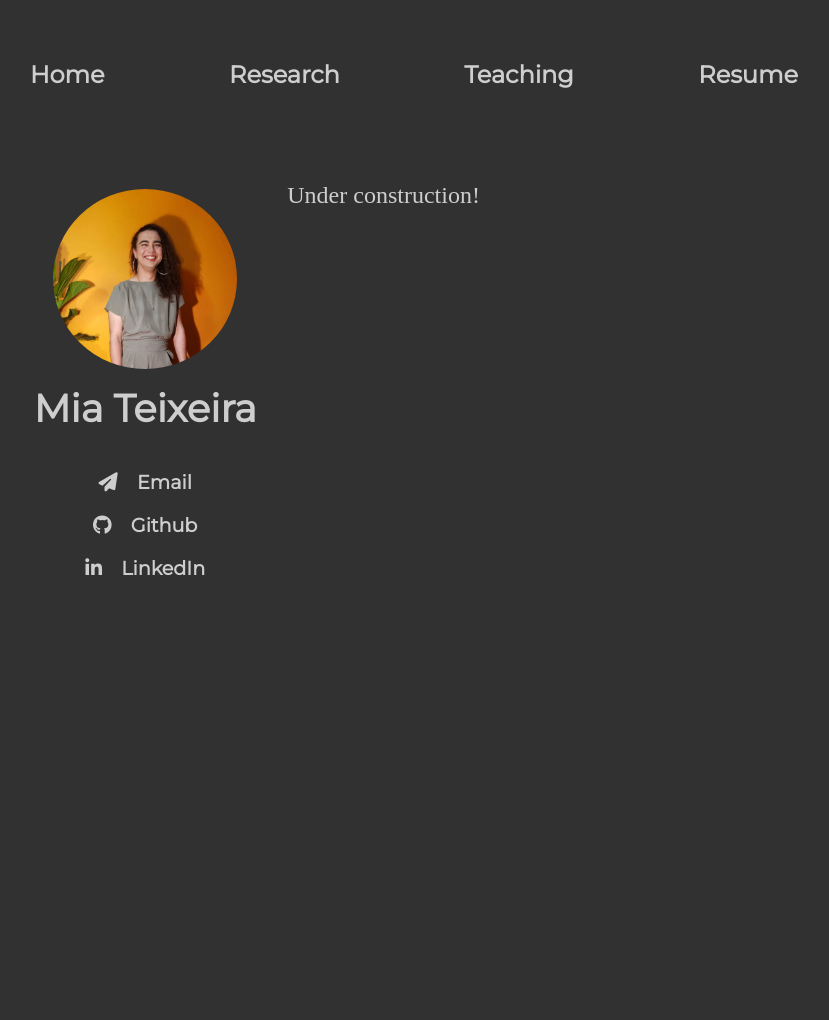
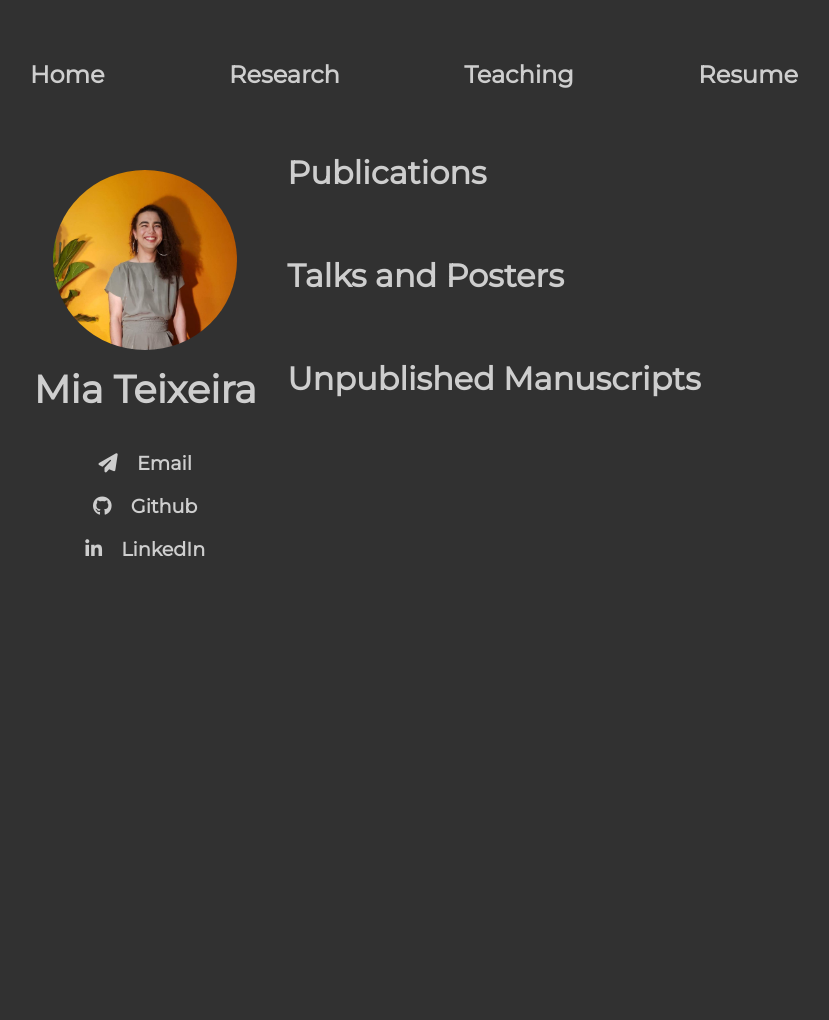
Before and after one commit to miateixeira/miateixeira.github.io, a Jekyll site: the page built from research/index.html, in a window 1280 px wide. Shown: the whole page, without its empty margins (226-1055 px from the left). Built offline with Jekyll 4.4.1, drawn with Linux system fonts in a browser that asks for light colours; nearby versions of some CDN libraries.

Commit message:
created research headings

```diff
--- a/css/main.css
+++ b/css/main.css
@@ -54,7 +54,7 @@ a i {
   margin-right: 1em;
 }
 
-h1, h2 {
+h1, h2, h3 {
   font-family: 'Montserrat', 'Helvetica', 'Arial', 'Sans-Serif';
 }
 
@@ -66,6 +66,13 @@ h2 {
   font-size: 2em;
   margin-top: 0;
   margin-bottom: 1em;
+  color: #cecece;
+}
+
+h3 {
+  font-size: 2em;
+  margin-top: 0;
+  margin-bottom: 2em;
   color: #cecece;
 }
 
--- a/research/index.html
+++ b/research/index.html
@@ -2,4 +2,7 @@
 layout: default
 title: Research
 ---
-<p>Under construction!</p>
+
+<h3>Publications</h3>
+<h3>Talks and Posters</h3>
+<h3>Unpublished Manuscripts</h3>
```
